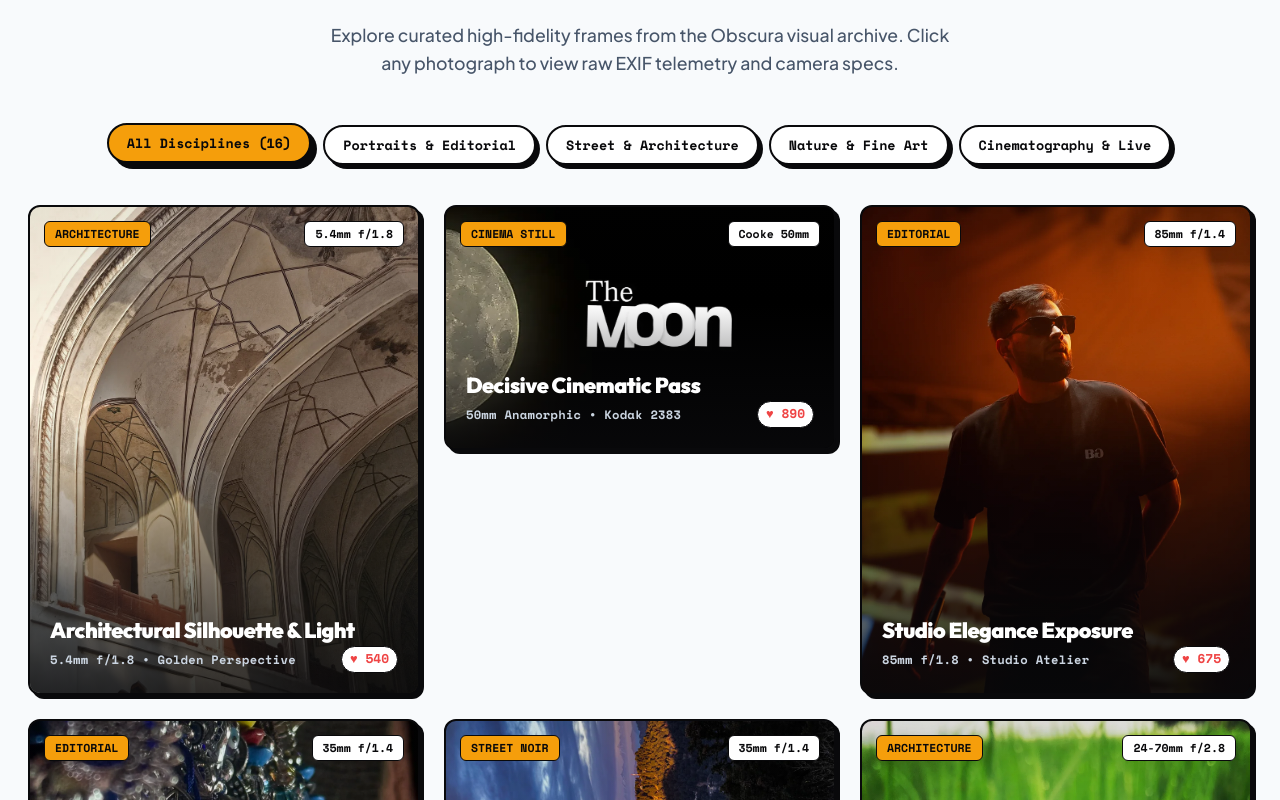
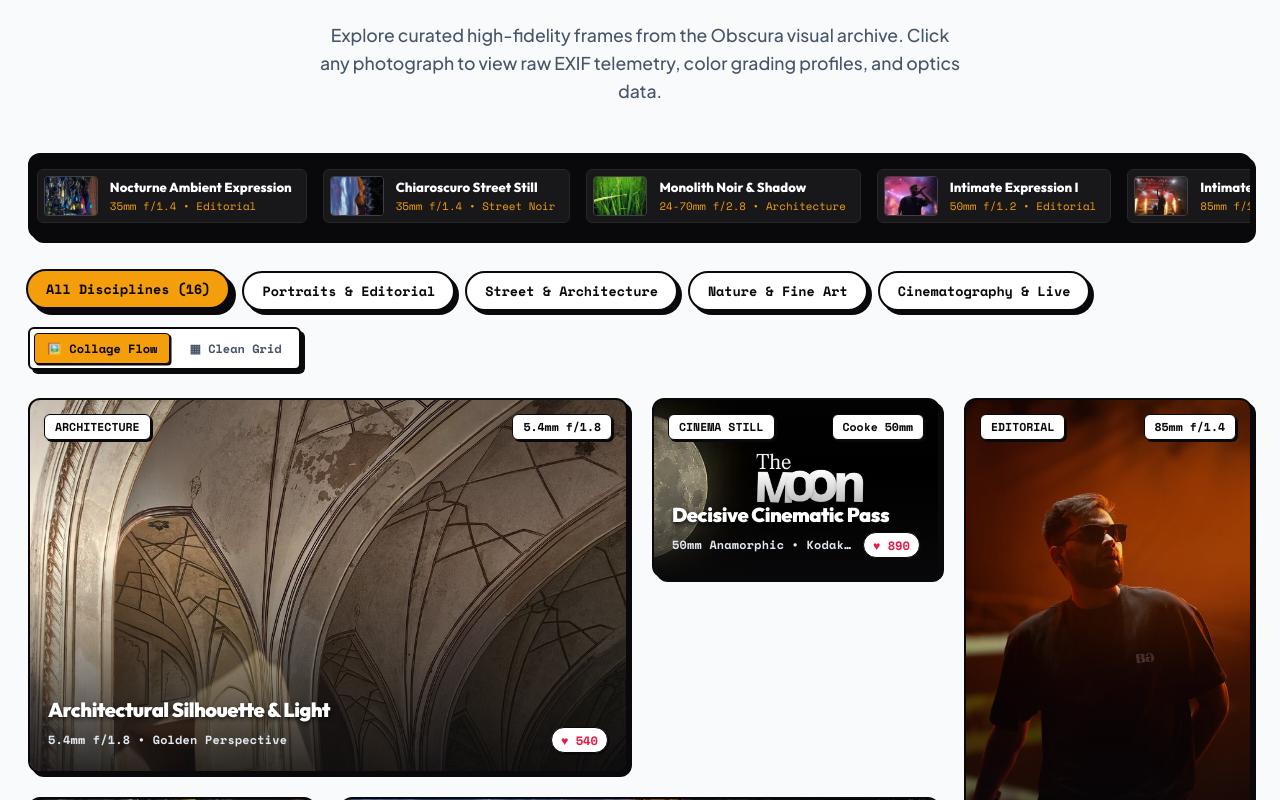
Before and after one commit to codecurser/obscura, a React (Vite) app: page / in a window 1280 px wide. Shown: the part 3440-4240 px from the top of the page. Built offline with nearby package versions, Linux system fonts and the light colour scheme.

Commit message:
feat(showcase): add live collage layout, filmstrip marquee ticker, reticle focus & smooth live animation transitions

```diff
--- a/src/components/showcase/ShowcaseCard.jsx
+++ b/src/components/showcase/ShowcaseCard.jsx
@@ -1,23 +1,47 @@
-import React from 'react';
+import React, { useState } from 'react';
 import { useModal } from '../../context/ModalContext';
 import { useViewfinder } from '../../context/ViewfinderContext';
 
-export default function ShowcaseCard({ photo, list }) {
-  const { openLightbox, photoLikes } = useModal();
+export default function ShowcaseCard({ photo, list, index = 0, isCollageView = true }) {
+  const { openLightbox, photoLikes, likePhoto } = useModal();
   const { playDialTick } = useViewfinder();
+  const [isHeartPopping, setIsHeartPopping] = useState(false);
 
   const handleClick = () => {
     playDialTick();
     openLightbox(photo, list);
   };
 
+  const handleLike = (e) => {
+    e.stopPropagation();
+    likePhoto(photo.id);
+    setIsHeartPopping(true);
+    setTimeout(() => setIsHeartPopping(false), 400);
+  };
+
   const likes = photoLikes[photo.id] !== undefined ? photoLikes[photo.id] : photo.likes;
+
+  // Compute collage spanning logic
+  let collageSpanClass = '';
+  if (isCollageView) {
+    if (index === 0 || index === 7 || index === 11) {
+      collageSpanClass = 'span-2-col';
+    } else if (index === 2 || index === 9) {
+      collageSpanClass = 'span-2-row';
+    } else if (index === 4) {
+      collageSpanClass = 'span-large';
+    }
+  }
+
+  const aspectClass = photo.aspect === 'landscape' ? 'landscape' : (photo.aspect === 'square' ? 'square' : '');
 
   return (
     <div
-      className={`showcase-item ${photo.aspect === 'landscape' ? 'landscape' : (photo.aspect === 'square' ? 'square' : '')}`}
+      className={`showcase-item collage-animated-enter ${aspectClass} ${collageSpanClass}`}
       onClick={handleClick}
-      style={{ cursor: 'pointer' }}
+      style={{
+        animationDelay: `${Math.min(index * 45, 600)}ms`
+      }}
     >
       <img
         src={photo.imgSrc}
@@ -27,15 +51,30 @@ export default function ShowcaseCard({ photo, list }) {
         decoding="async"
       />
       <div className="showcase-overlay"></div>
+      <div className="laser-scanner-line"></div>
+
+      {/* Reticle Focus Indicator on Hover */}
+      <div className="showcase-reticle-hover">
+        [ ✛ ]
+      </div>
+
       <div className="showcase-hud-top">
         <span className="showcase-genre-badge">{photo.genreBadge}</span>
         <span className="showcase-lens-badge">{photo.lensBadge}</span>
       </div>
+
       <div className="showcase-info-bottom">
         <h3 className="showcase-title">{photo.title}</h3>
         <div className="showcase-meta">
           <span className="showcase-optic-spec">{photo.opticSpec}</span>
-          <span className="showcase-likes">♥ {likes}</span>
+          <button
+            className={`showcase-likes ${isHeartPopping ? 'heart-pop-active' : ''}`}
+            onClick={handleLike}
+            title="Like this photo"
+            aria-label="Like"
+          >
+            ♥ {likes}
+          </button>
         </div>
       </div>
     </div>
--- a/src/components/showcase/ShowcaseGallery.jsx
+++ b/src/components/showcase/ShowcaseGallery.jsx
@@ -2,10 +2,13 @@ import React, { useState } from 'react';
 import { showcasePhotos } from '../../data/showcaseData';
 import ShowcaseCard from './ShowcaseCard';
 import { useViewfinder } from '../../context/ViewfinderContext';
+import { useModal } from '../../context/ModalContext';
 
 export default function ShowcaseGallery() {
   const [activeFilter, setActiveFilter] = useState('all');
+  const [layoutMode, setLayoutMode] = useState('collage'); // 'collage' | 'grid'
   const { playDialTick } = useViewfinder();
+  const { openLightbox } = useModal();
 
   const filterTabs = [
     { key: 'all', label: `All Disciplines (${showcasePhotos.length})` },
@@ -20,9 +23,17 @@ export default function ShowcaseGallery() {
     playDialTick();
   };
 
+  const handleLayoutChange = (mode) => {
+    setLayoutMode(mode);
+    playDialTick();
+  };
+
   const filteredPhotos = activeFilter === 'all'
     ? showcasePhotos
     : showcasePhotos.filter((p) => p.genre === activeFilter);
+
+  // Duplicated list for seamless infinite horizontal filmstrip
+  const filmstripPhotos = [...showcasePhotos, ...showcasePhotos];
 
   return (
     <section className="showcase-section section-spacing" id="showcase">
@@ -31,12 +42,40 @@ export default function ShowcaseGallery() {
           <span className="section-tag"><span className="pulse-dot"></span> CURATED EXHIBITION</span>
           <h2 className="section-title">Visual <span className="accent-gradient">Showcase</span></h2>
           <p className="section-subtitle">
-            Explore curated high-fidelity frames from the Obscura visual archive. Click any photograph to view raw EXIF telemetry and camera specs.
+            Explore curated high-fidelity frames from the Obscura visual archive. Click any photograph to view raw EXIF telemetry, color grading profiles, and optics data.
           </p>
         </div>
 
-        {/* Filter Tabs */}
-        <div className="gallery-filter-bar">
+        {/* Live Continuous Filmstrip Ticker Strip */}
+        <div className="showcase-filmstrip-wrapper" title="Live stream - Click any frame to inspect">
+          <div className="filmstrip-track">
+            {filmstripPhotos.map((photo, i) => (
+              <div
+                key={`${photo.id}-strip-${i}`}
+                className="filmstrip-item"
+                onClick={() => {
+                  playDialTick();
+                  openLightbox(photo, showcasePhotos);
+                }}
+              >
+                <img
+                  src={photo.imgSrc}
+                  alt={photo.title}
+                  className="filmstrip-thumb"
+                  loading="lazy"
+                />
+                <div className="filmstrip-meta">
+                  <span className="filmstrip-title">{photo.title}</span>
+                  <span className="filmstrip-spec">{photo.lensBadge} • {photo.genreBadge}</span>
+                </div>
+              </div>
+            ))}
+          </div>
+        </div>
+
+        {/* Controls Bar: Filters & View Switcher */}
+        <div className="showcase-controls-bar">
+          <div className="gallery-filter-bar" style={{ marginBottom: 0 }}>
             {filterTabs.map((tab) => (
               <button
                 key={tab.key}
@@ -49,10 +88,38 @@ export default function ShowcaseGallery() {
             ))}
           </div>
 
-        {/* Gallery Grid (All 16 Exhibition Frames) */}
-        <div className="showcase-grid" id="showcaseGrid">
-          {filteredPhotos.map((photo) => (
-            <ShowcaseCard key={photo.id} photo={photo} list={filteredPhotos} />
+          <div className="gallery-view-toggle">
+            <button
+              className={`view-toggle-btn ${layoutMode === 'collage' ? 'active' : ''}`}
+              onClick={() => handleLayoutChange('collage')}
+              title="Dynamic Magazine Collage Layout"
+            >
+              🖼️ Collage Flow
+            </button>
+            <button
+              className={`view-toggle-btn ${layoutMode === 'grid' ? 'active' : ''}`}
+              onClick={() => handleLayoutChange('grid')}
+              title="Standard Uniform Grid Layout"
+            >
+              ▦ Clean Grid
+            </button>
+          </div>
+        </div>
+
+        {/* Gallery Dynamic Collage / Grid with Keyed Transition Animation */}
+        <div
+          key={`${activeFilter}-${layoutMode}`}
+          className={`showcase-grid ${layoutMode === 'collage' ? 'layout-collage' : ''}`}
+          id="showcaseGrid"
+        >
+          {filteredPhotos.map((photo, index) => (
+            <ShowcaseCard
+              key={photo.id}
+              photo={photo}
+              list={filteredPhotos}
+              index={index}
+              isCollageView={layoutMode === 'collage'}
+            />
           ))}
         </div>
       </div>
--- a/src/styles/animations.css
+++ b/src/styles/animations.css
@@ -108,3 +108,97 @@
 .float-item {
   animation: float-subtle 4s ease-in-out infinite;
 }
+
+/* Collage Live Animations & Shutter Transitions */
+@keyframes collage-item-enter {
+  0% {
+    opacity: 0;
+    transform: scale(0.92) translateY(24px);
+  }
+  60% {
+    opacity: 0.95;
+    transform: scale(1.01) translateY(-2px);
+  }
+  100% {
+    opacity: 1;
+    transform: scale(1) translateY(0);
+  }
+}
+
+.collage-animated-enter {
+  animation: collage-item-enter 0.45s cubic-bezier(0.16, 1, 0.3, 1) forwards;
+  will-change: transform, opacity;
+}
+
+@keyframes filmstrip-scroll {
+  0% {
+    transform: translateX(0);
+  }
+  100% {
+    transform: translateX(-50%);
+  }
+}
+
+.filmstrip-track {
+  display: flex;
+  gap: 16px;
+  width: max-content;
+  animation: filmstrip-scroll 38s linear infinite;
+  will-change: transform;
+}
+
+.filmstrip-track:hover {
+  animation-play-state: paused;
+}
+
+@keyframes laser-sweep {
+  0% {
+    top: -100%;
+    opacity: 0;
+  }
+  30% {
+    opacity: 0.85;
+  }
+  70% {
+    opacity: 0.85;
+  }
+  100% {
+    top: 200%;
+    opacity: 0;
+  }
+}
+
+.laser-scanner-line {
+  position: absolute;
+  left: 0;
+  right: 0;
+  height: 2px;
+  background: linear-gradient(90deg, transparent, var(--accent-gold), #ffffff, var(--accent-gold), transparent);
+  box-shadow: 0 0 8px var(--accent-gold);
+  pointer-events: none;
+  z-index: 4;
+  opacity: 0;
+}
+
+.showcase-item:hover .laser-scanner-line {
+  animation: laser-sweep 1.6s ease-in-out infinite;
+}
+
+@keyframes heart-pop {
+  0% {
+    transform: scale(1);
+  }
+  40% {
+    transform: scale(1.45);
+  }
+  70% {
+    transform: scale(0.9);
+  }
+  100% {
+    transform: scale(1);
+  }
+}
+
+.heart-pop-active {
+  animation: heart-pop 0.35s cubic-bezier(0.175, 0.885, 0.32, 1.275);
+}
--- a/src/styles/components.css
+++ b/src/styles/components.css
@@ -1252,20 +1252,148 @@
   box-shadow: 6px 6px 0px #09090b;
 }
 
+/* Showcase Controls Bar */
+.showcase-controls-bar {
+  display: flex;
+  align-items: center;
+  justify-content: space-between;
+  flex-wrap: wrap;
+  gap: 16px;
+  margin-bottom: 28px;
+}
+
+.gallery-view-toggle {
+  display: flex;
+  align-items: center;
+  gap: 6px;
+  background: #ffffff;
+  border: 2px solid #09090b;
+  border-radius: var(--radius-sm);
+  padding: 4px;
+  box-shadow: var(--shadow-hard);
+}
+
+.view-toggle-btn {
+  font-family: var(--font-mono);
+  font-size: 0.75rem;
+  font-weight: 800;
+  padding: 6px 12px;
+  border: 1px solid transparent;
+  border-radius: 4px;
+  background: transparent;
+  color: #475569;
+  cursor: pointer;
+  display: flex;
+  align-items: center;
+  gap: 6px;
+  transition: all var(--transition-fast);
+}
+
+.view-toggle-btn.active {
+  background: var(--accent-gold);
+  color: #09090b;
+  border-color: #09090b;
+  box-shadow: 1.5px 1.5px 0px #09090b;
+}
+
+/* Live Filmstrip Ticker Strip */
+.showcase-filmstrip-wrapper {
+  overflow: hidden;
+  background: #09090b;
+  border: 2px solid #09090b;
+  border-radius: var(--radius-md);
+  padding: 14px 0;
+  margin-bottom: 32px;
+  box-shadow: var(--shadow-hard);
+  position: relative;
+}
+
+.filmstrip-item {
+  display: flex;
+  align-items: center;
+  gap: 12px;
+  background: #18181b;
+  border: 1.5px solid #27272a;
+  border-radius: 6px;
+  padding: 6px 14px 6px 6px;
+  cursor: pointer;
+  flex-shrink: 0;
+  transition: all var(--transition-fast);
+}
+
+.filmstrip-item:hover {
+  background: #27272a;
+  border-color: var(--accent-gold);
+  transform: translateY(-2px);
+}
+
+.filmstrip-thumb {
+  width: 54px;
+  height: 40px;
+  object-fit: cover;
+  border-radius: 4px;
+  border: 1px solid #3f3f46;
+}
+
+.filmstrip-meta {
+  display: flex;
+  flex-direction: column;
+}
+
+.filmstrip-title {
+  font-family: var(--font-heading);
+  font-size: 0.82rem;
+  font-weight: 800;
+  color: #ffffff;
+  white-space: nowrap;
+}
+
+.filmstrip-spec {
+  font-family: var(--font-mono);
+  font-size: 0.68rem;
+  color: var(--accent-gold);
+}
+
+/* Collage Grid Layout */
 .showcase-grid {
   display: grid;
   grid-template-columns: repeat(3, 1fr);
   gap: 24px;
 }
 
-@media (max-width: 992px) {
-  .showcase-grid {
+.showcase-grid.layout-collage {
+  display: grid;
+  grid-template-columns: repeat(4, 1fr);
+  grid-auto-flow: dense;
+  gap: 24px;
+}
+
+@media (min-width: 1100px) {
+  .showcase-grid.layout-collage .showcase-item.span-2-col {
+    grid-column: span 2;
+    aspect-ratio: 16/10;
+  }
+  .showcase-grid.layout-collage .showcase-item.span-2-row {
+    grid-row: span 2;
+    aspect-ratio: 9/16;
+  }
+  .showcase-grid.layout-collage .showcase-item.span-large {
+    grid-column: span 2;
+    grid-row: span 2;
+    aspect-ratio: 1/1;
+  }
+}
+
+@media (max-width: 1100px) {
+  .showcase-grid,
+  .showcase-grid.layout-collage {
     grid-template-columns: repeat(2, 1fr);
   }
 }
 
 @media (max-width: 640px) {
-  .showcase-grid {
+  .showcase-grid,
+  .showcase-grid.layout-collage {
     grid-template-columns: 1fr;
   }
 }
@@ -1303,7 +1431,7 @@
 }
 
 .showcase-item:hover .showcase-img {
-  transform: scale(1.04);
+  transform: scale(1.06);
 }
 
 .showcase-overlay {
@@ -1312,9 +1440,14 @@
   left: 0;
   width: 100%;
   height: 100%;
-  background: linear-gradient(180deg, rgba(9, 9, 11, 0.1) 0%, transparent 40%, rgba(9, 9, 11, 0.95) 100%);
+  background: linear-gradient(180deg, rgba(9, 9, 11, 0.25) 0%, transparent 40%, rgba(9, 9, 11, 0.95) 100%);
   z-index: 2;
-  opacity: 0.88;
+  opacity: 0.9;
+  transition: opacity var(--transition-fast);
+}
+
+.showcase-item:hover .showcase-overlay {
+  opacity: 0.75;
 }
 
 .showcase-hud-top {
@@ -1328,14 +1461,16 @@
   z-index: 3;
 }
 
+/* White background tags on cards */
 .showcase-genre-badge {
   font-family: var(--font-mono);
   font-size: 0.72rem;
   font-weight: 800;
   text-transform: uppercase;
-  background: var(--accent-gold);
-  color: #09090b;
-  border: 1.5px solid #09090b;
+  background: #ffffff;
+  color: #09090b;
+  border: 1.5px solid #09090b;
+  box-shadow: 2px 2px 0px #09090b;
   padding: 3px 10px;
   border-radius: var(--radius-sm);
 }
@@ -1347,8 +1482,30 @@
   background: #ffffff;
   color: #09090b;
   border: 1.5px solid #09090b;
+  box-shadow: 2px 2px 0px #09090b;
   padding: 3px 10px;
   border-radius: var(--radius-sm);
+}
+
+.showcase-reticle-hover {
+  position: absolute;
+  top: 50%;
+  left: 50%;
+  transform: translate(-50%, -50%) scale(0.8);
+  font-family: var(--font-mono);
+  font-size: 1.4rem;
+  font-weight: 700;
+  color: var(--accent-gold);
+  text-shadow: 0 0 10px rgba(0,0,0,0.8);
+  opacity: 0;
+  pointer-events: none;
+  z-index: 3;
+  transition: all var(--transition-fast);
+}
+
+.showcase-item:hover .showcase-reticle-hover {
+  opacity: 1;
+  transform: translate(-50%, -50%) scale(1);
 }
 
 .showcase-info-bottom {
@@ -1356,21 +1513,22 @@
   bottom: 0;
   left: 0;
   width: 100%;
-  padding: 20px;
+  padding: 18px;
   z-index: 3;
 }
 
 .showcase-title {
-  font-size: 1.35rem;
+  font-size: 1.25rem;
   font-weight: 900;
   color: #ffffff;
-  margin-bottom: 4px;
+  margin-bottom: 6px;
+  text-shadow: 0 2px 4px rgba(0,0,0,0.8);
 }
 
 .showcase-meta,
 .showcase-author {
   font-family: var(--font-mono);
-  font-size: 0.8rem;
+  font-size: 0.78rem;
   font-weight: 700;
   color: #e2e8f0;
   display: flex;
@@ -1380,8 +1538,8 @@
 }
 
 .showcase-optic-spec {
-  font-size: 0.76rem;
-  color: #cbd5e1;
+  font-size: 0.74rem;
+  color: #e2e8f0;
   letter-spacing: 0.02em;
   white-space: nowrap;
   overflow: hidden;
@@ -1392,13 +1550,21 @@
   display: flex;
   align-items: center;
   gap: 4px;
-  color: var(--accent-red);
-  background: #ffffff;
-  border: 1.5px solid #09090b;
-  padding: 2px 8px;
+  color: #e11d48;
+  background: #ffffff;
+  border: 1.5px solid #09090b;
+  box-shadow: 1.5px 1.5px 0px #09090b;
+  padding: 3px 9px;
   border-radius: var(--radius-full);
   font-weight: 800;
+  font-size: 0.76rem;
   flex-shrink: 0;
+  cursor: pointer;
+  transition: transform var(--transition-fast);
+}
+
+.showcase-likes:hover {
+  transform: scale(1.1);
 }
 
 /* --------------------------------------------------------------------------
```
Lines whose indentation alone changed are shown as unchanged.
